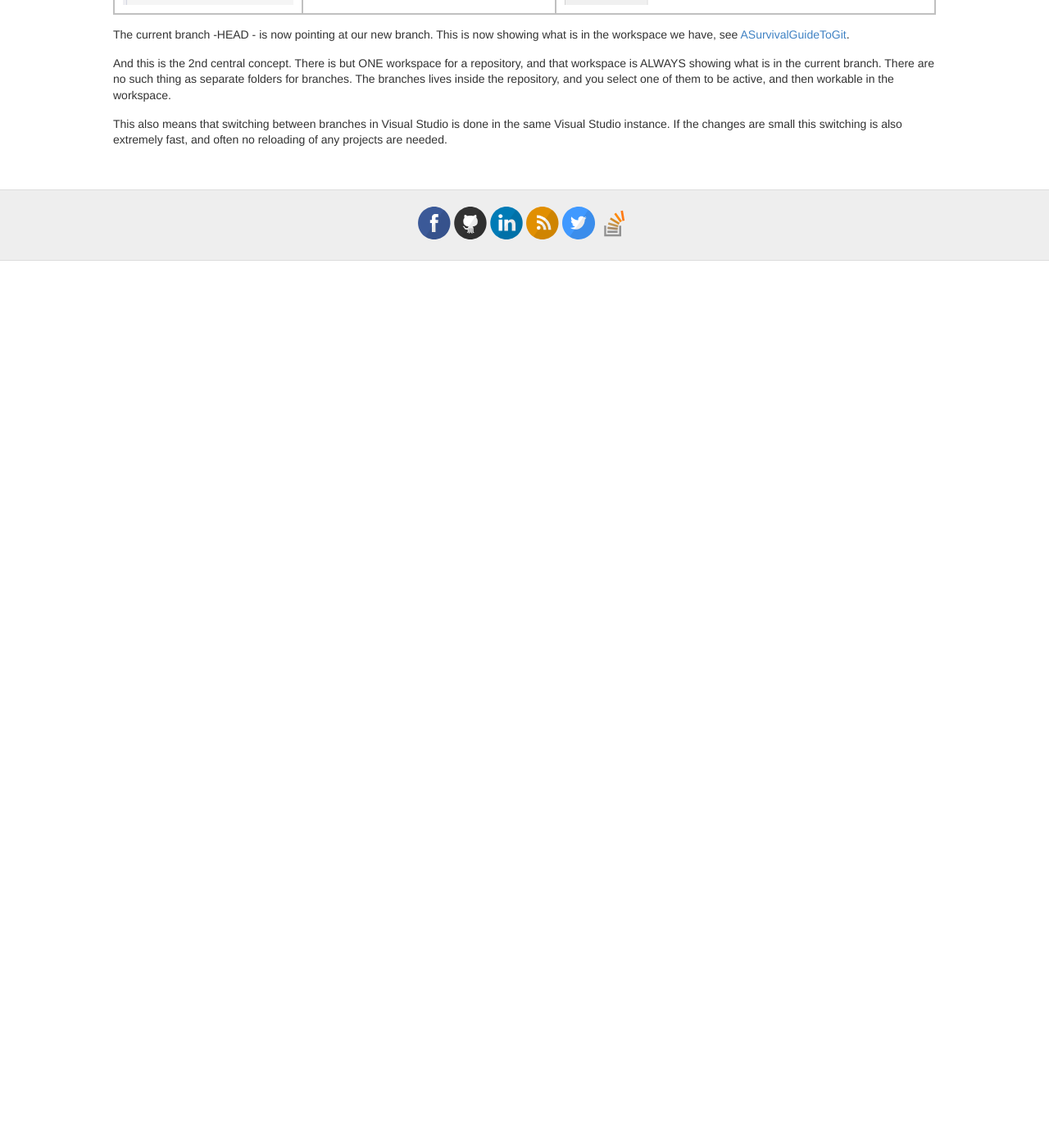
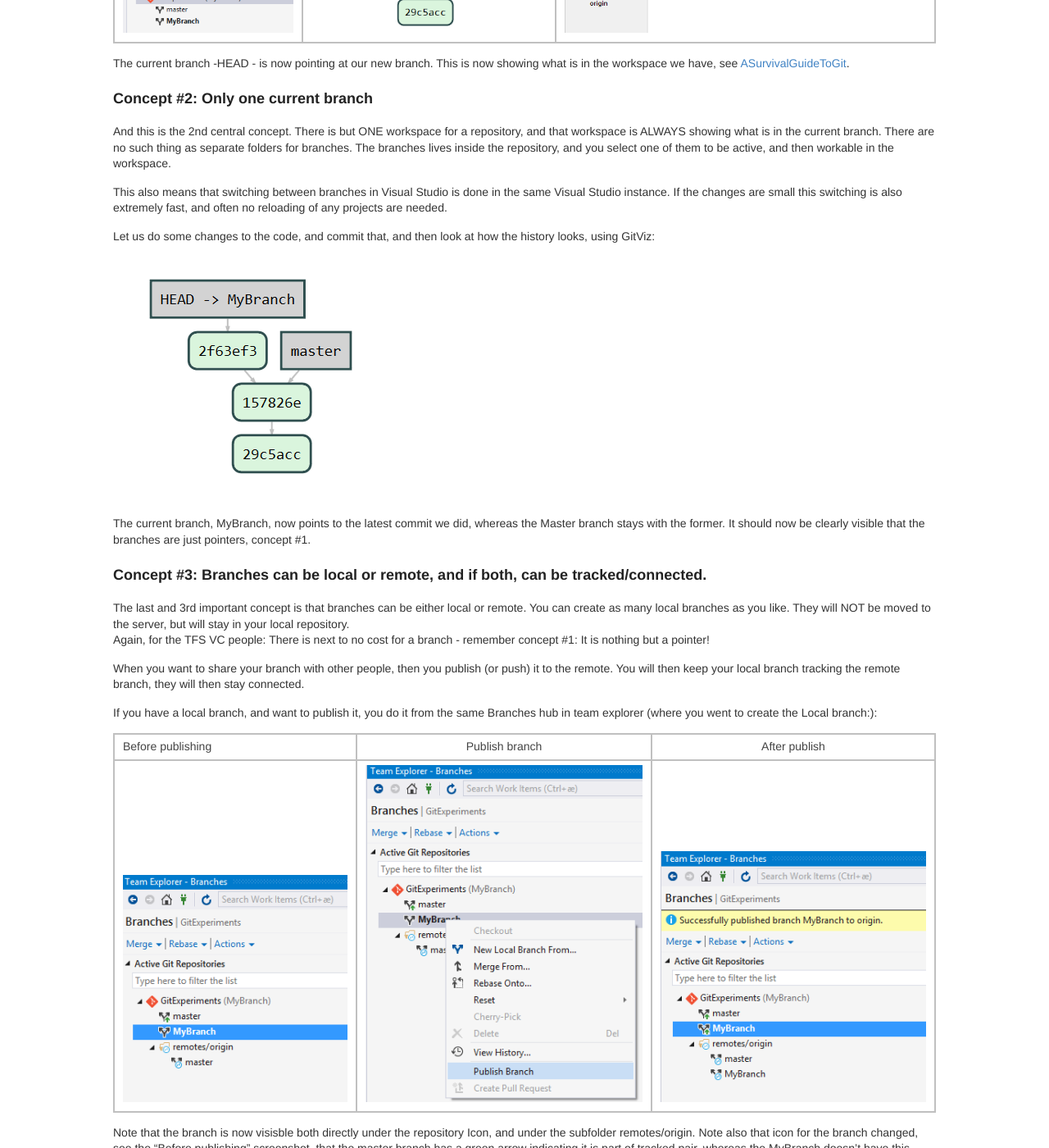
Before and after one commit to terjesandstrom/terjesandstrom.github.io, a Jekyll site: the page built from BranchesInGit.md, in a window 1280 px wide and 1400 px high, scrolled down 1626 px. Shown: the whole window at 82% size. Built offline with Jekyll 4.4.1, drawn with Linux system fonts in a browser that asks for light colours; before the commit the page ends 1944 px from its top, so only the background shows below that; some of the changed text lies outside the part shown.

Commit message:
branches 2

```diff
--- a/BranchesInGit.md
+++ b/BranchesInGit.md
@@ -14,6 +14,8 @@
 So those coming from a TFS VC environment have got a mental image that branching is hard, and many also tend to say that one should avoid branching all together, and not without reason.
 
 #Git branching concepts
+
+###Concept #1:  A branch is a pointer
 Enter Git:   Git has a very lean (and mean) branching model. In Git a branch is nothing but a pointer to a commit (aka checkins in TFS VC).
 Read that again: Just a **pointer**  to a commit.
 This is the 1st central concept.
@@ -41,8 +43,44 @@
 
 The current branch -HEAD - is now pointing at our new branch.  This is now showing what is in the workspace we have, see [ASurvivalGuideToGit](ASurvivalGuideToGit).
 
-
+### Concept #2:  Only one current branch
 And this is the 2nd central concept.   There is but ONE workspace for a repository, and that workspace is ALWAYS showing what is in the current branch.
 There are no such thing as separate folders for branches.  The branches lives inside the repository, and you select one of them to be active, and then workable in the workspace.
 
 This also means that switching between branches in Visual Studio is done in the same Visual Studio instance.  If the changes are small this switching is also extremely fast, and often no reloading of any projects are needed.
+
+Let us do some changes to the code, and commit that, and then look at how the history looks, using GitViz:
+
+![BranchesInGit7](BranchesInGit_images\BranchesInGit7.png)
+
+
+The current branch, MyBranch, now points to the latest commit we did, whereas the Master branch stays with the former.  It should now be clearly visible that the branches are just pointers, concept #1.
+
+### Concept #3:  Branches can be local or remote, and if both, can be tracked/connected.
+The last and 3rd important concept is that branches can be either local or remote.   You can create as many local branches as you like.  They will NOT be moved to the server, but will stay in your local repository.
+Again, for the TFS VC people:  There is next to no cost for a branch - remember concept #1:  It is nothing but a pointer!
+
+When you want to share your branch with other people, then you publish (or push) it to the remote.  You will then keep your local branch tracking the remote branch, they will then stay connected.
+
+If you have a local branch, and want to publish it, you do it from the same Branches hub in team explorer (where you went to create the Local branch:):
+
+|   Before publishing   |   Publish branch   |   After publish |
+|----------------------|:------------------:|:---------------:|
+|![BranchesInGit8](BranchesInGit_images\BranchesInGit8.png)|![BranchesInGit9](BranchesInGit_images\BranchesInGit9.png)|![BranchesInGit10](BranchesInGit_images\BranchesInGit10.png)|
+
+Note that the branch is now visisble both directly under the repository Icon, and under the subfolder remotes/origin.
+Note also that icon for the branch changed, see the "Before publishing" screenshot, that the master branch has a green arrow indicating it is part of tracked pair, whereas the MyBranch doesn't have this, meaning it is local only.   After the publishing it has also got the same indicator, meaning it is also tracked.
+
+Usign GitViz again, it now looks like this:
+
+![BranchesInGit11](BranchesInGit_images\BranchesInGit11.png)
+
+Note that the remote branches also are just pointers to the commits.  So each branch is now a pair, one local and one remote.  When we use the term "tracked", we mean that these two pointers are tracking each other.  The actual tracking happens when we pull and push commits.
+
+Pulling a tracked branch, moves the local branch pointer to point to the same commit as the remote branch pointer.
+
+Pushing a tracked branch, moves the remote branch pointer to point to the same commit as the local branch pointer.
+
+
+
+[Next:  Working with branches in small teams : Scenario 2](WorkingWithBranchesInGit)
```
Also changed, not shown: ASurvivalGuideToGit.md (+2 -2 lines), WorkingWithBranchesInGit.md (added, +18 -0 lines), BranchesInGit_images/BranchesInGit10.png (added), BranchesInGit_images/BranchesInGit11.png (added), BranchesInGit_images/BranchesInGit7.png (added), BranchesInGit_images/BranchesInGit8.png (added), BranchesInGit_images/BranchesInGit9.png (added).
